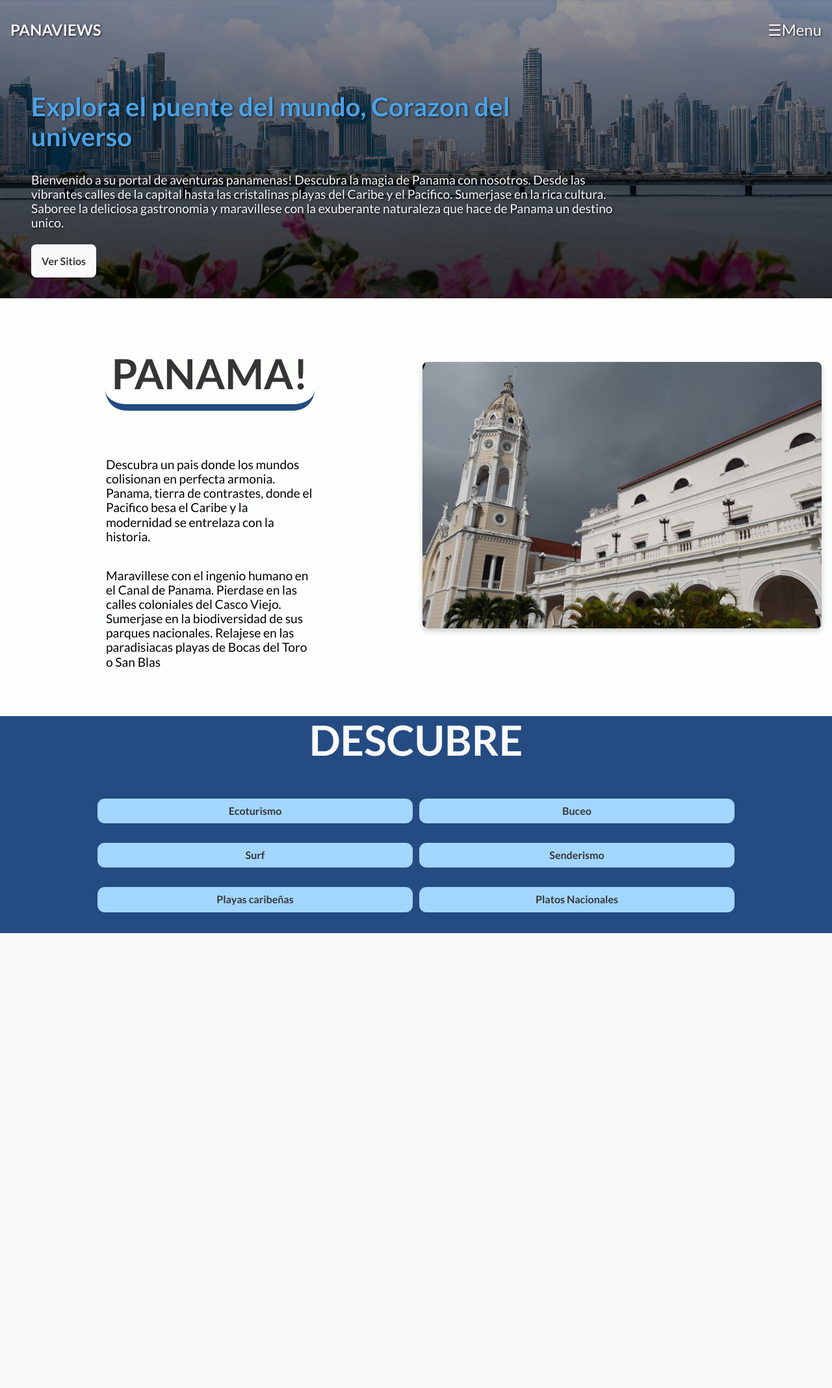
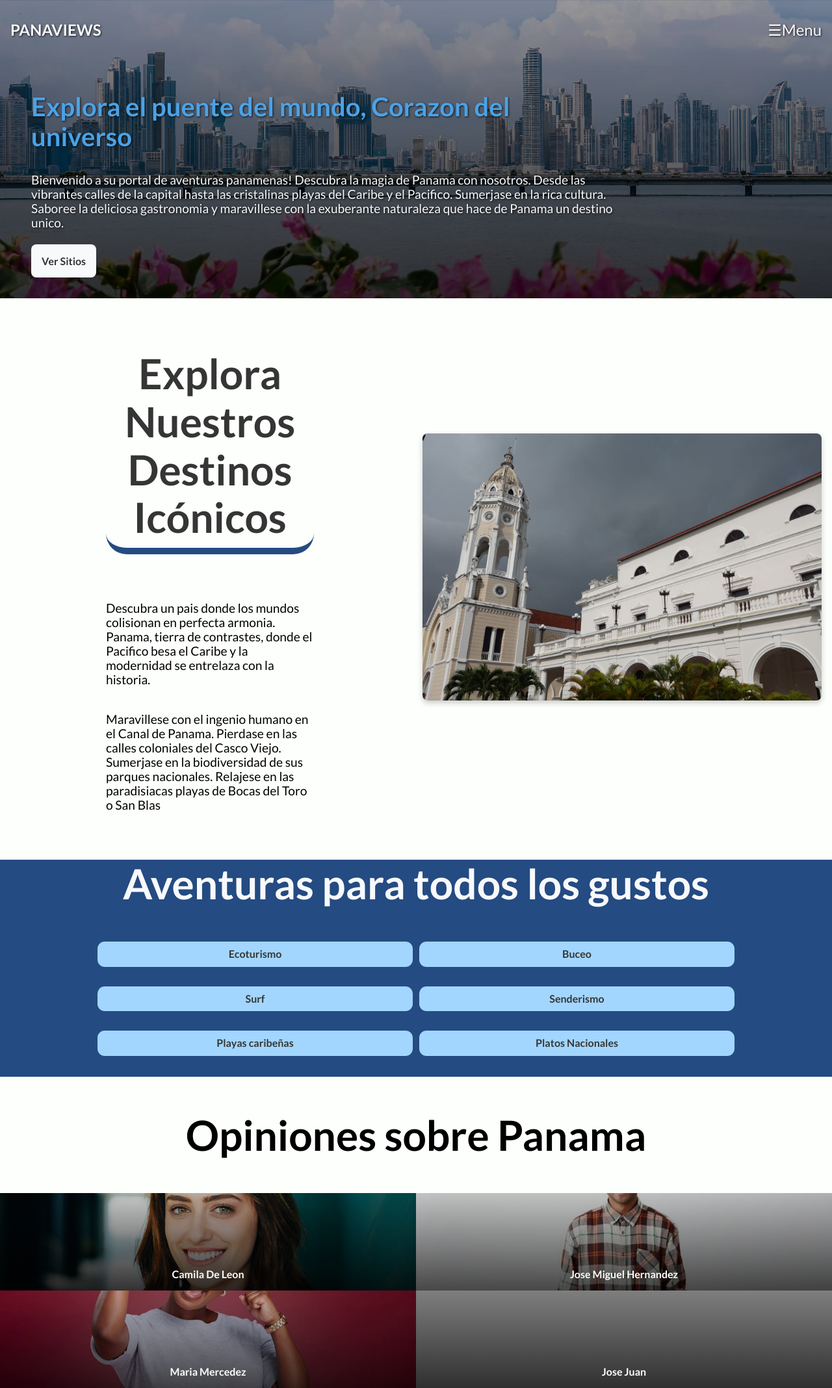
Before and after one commit to Rodrigu157/Panaviews, a PHP site: page / in a window 1280 px wide. Shown: the whole page at 65% size. Before the commit the page ends 1436 px from the top, so only its background shows below. Run offline with PHP 8.4, Linux system fonts and the light colour scheme; grey boxes are pictures that could not be loaded.

Commit message:
new: testimonios sobre Panama

```diff
--- a/css/style.css
+++ b/css/style.css
@@ -133,6 +133,7 @@ h1 {
 .info1 div h2{
     color: #353535;
     font-weight: bold;
+    text-align: center;
     padding: 10px;
     border-radius: .5em;
     border-bottom: 10px solid #244b82;
@@ -192,3 +193,36 @@ h1 {
     font-weight: bold;
     border-radius: .7rem;
 }
+
+.infoTestimonios{
+    text-align: center;
+}
+
+.infoTestimonios div{
+    display: grid;
+    grid-template-columns: 50dvw 1fr;
+    grid-template-rows: 150px 150px;
+    color: #fdfffc;
+    font-weight: bold;
+    text-align: center;
+}
+
+.infoTestimonios div div{
+    display: flex;
+    flex-direction: column;
+    justify-content: end;
+    background-size: cover;
+    background-position: center;
+}
+#op1{
+    background-image: linear-gradient(rgba(0, 0, 0, 0.2), rgba(0, 0, 0, 0.8)),url(../img/persona1.jpg);
+}
+#op2{
+    background-image: linear-gradient(rgba(0, 0, 0, 0.2), rgba(0, 0, 0, 0.7)),url(../img/persona2.jpg);
+}
+#op3{
+    background-image: linear-gradient(rgba(0, 0, 0, 0.2), rgba(0, 0, 0, 0.7)),url(../img/persona3.jpeg);
+}
+#op4{
+    background-image: linear-gradient(rgba(0, 0, 0, 0.2), rgba(0, 0, 0, 0.7)),url(../img/persona4.png);
+}
--- a/index.html
+++ b/index.html
@@ -37,7 +37,7 @@
       <main>
         <section class="info1">
             <div>
-                <h2>PANAMA!</h2>
+                <h2>Explora Nuestros Destinos Icónicos</h2>
                 <p>Descubra un pais donde los mundos colisionan en perfecta armonia. Panama,
                     tierra de contrastes, donde el Pacifico besa el Caribe y la modernidad se entrelaza con la
                     historia.</p>
@@ -50,7 +50,7 @@
         </section>
 
         <section class="infoSeparador">
-            <h2>DESCUBRE</h2>
+            <h2>Aventuras para todos los gustos</h2>
             <ul>
                 <li>Ecoturismo</li>
                 <li>Buceo</li>
@@ -61,8 +61,22 @@
             </ul>
         </section>
 
-        <section>
-
+        <section class="infoTestimonios">
+            <h2>Opiniones sobre Panama</h2>
+            <div>
+                <div id="op1">
+                    <p>Camila De Leon</p>
+                </div>
+                <div id="op2">
+                    <p>Jose Miguel Hernandez</p>
+                </div>
+                <div id="op3">
+                    <p>Maria Mercedez</p>
+                </div>
+                <div id="op4">
+                    <p>Jose Juan</p>
+                </div>
+            </div>
         </section>
       </main>
 
```
Also changed, not shown: img/persona1.jpg (added), img/persona2.jpg (added), img/persona3.jpeg (added), 1 other file.
